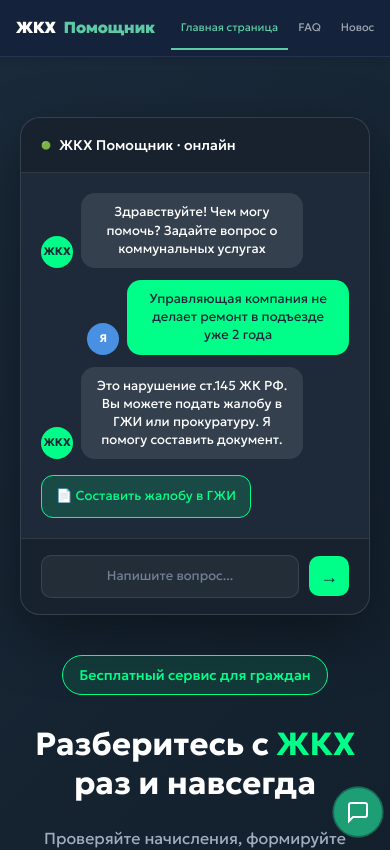
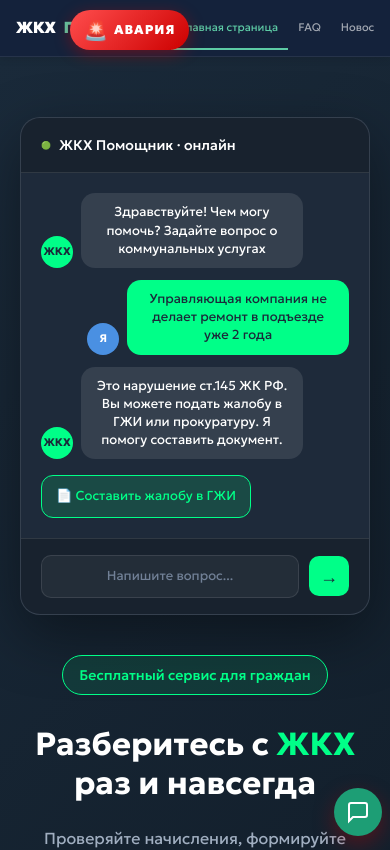
Before and after one commit to satret/zhkh-project, a React (Vite) app in the folder frontend/: page / in a window 390 px wide. Shown: the top 850 px of the page. Built offline with nearby package versions, Linux system fonts and the light colour scheme.

Commit message:
add emergency button

```diff
--- a/frontend/src/pages/MainPage.jsx
+++ b/frontend/src/pages/MainPage.jsx
@@ -2,8 +2,18 @@ import React from 'react';
 import '../styles/pages.css';
 
 export default function HomePage({ onPageChange }) {
+  const handleEmergencyClick = () => {};
+
   return (
     <div className="homepage">
+      {/* КНОПКА ЭКСТРЕННОЙ ПОМОЩИ - В ПРАВОМ ВЕРХНЕМ УГЛУ */}
+      <div className="emergency-corner-button">
+        <button className="emergency-button-top" onClick={handleEmergencyClick}>
+          <span className="emergency-icon-top">🚨</span>
+          <span className="emergency-text-top">АВАРИЯ</span>
+        </button>
+      </div>
+
       <section className="hero-section">
         <div className="hero-container">
 
@@ -36,21 +46,15 @@ export default function HomePage({ onPageChange }) {
             </div>
           </div>
 
-          {/* ПРАВАЯ ЧАСТЬ - ПРОСТО КАРТИНКА */}
-
-
-
-<div className="hero-chat-mockup">
+          {/* ПРАВАЯ ЧАСТЬ - ЧАТ */}
+          <div className="hero-chat-mockup">
             <div className="chat-mockup-window">
-              {/* Шапка чата */}
               <div className="chat-mockup-header">
                 <span className="chat-dot">🟢</span>
                 <span className="chat-title">ЖКХ Помощник · онлайн</span>
               </div>
 
-              {/* Сообщения */}
               <div className="chat-mockup-messages">
-                {/* Сообщение бота */}
                 <div className="chat-message chat-message-bot">
                   <div className="message-avatar">ЖКХ</div>
                   <div className="message-text">
@@ -58,7 +62,6 @@ export default function HomePage({ onPageChange }) {
                   </div>
                 </div>
 
-                {/* Сообщение пользователя */}
                 <div className="chat-message chat-message-user">
                   <div className="message-text">
                     Управляющая компания не делает ремонт в подъезде уже 2 года
@@ -66,7 +69,6 @@ export default function HomePage({ onPageChange }) {
                   <div className="message-avatar user-avatar">Я</div>
                 </div>
 
-                {/* Сообщение бота */}
                 <div className="chat-message chat-message-bot">
                   <div className="message-avatar">ЖКХ</div>
                   <div className="message-text">
@@ -74,37 +76,19 @@ export default function HomePage({ onPageChange }) {
                   </div>
                 </div>
 
-                {/* Кнопка действия */}
                 <div className="chat-action-button">
                   📄 Составить жалобу в ГЖИ
                 </div>
               </div>
 
-              {/* Поле ввода */}
               <div className="chat-mockup-input">
                 <div className="input-placeholder">Напишите вопрос...</div>
                 <button className="send-button">→</button>
               </div>
             </div>
           </div>
-
-
-
-
-
-
-
-
-
-
-
-
-
-
-
         </div>
 
-        {/* Статистика */}
         <div className="hero-stats">
           <div className="stat-item">
             <div className="stat-number">24/7</div>
--- a/frontend/src/styles/pages.css
+++ b/frontend/src/styles/pages.css
@@ -262,6 +262,83 @@
   color: #718096;
 }
 
+/* КНОПКА ЭКСТРЕННОЙ ПОМОЩИ В ПРАВОМ ВЕРХНЕМ УГЛУ */
+.emergency-corner-button {
+  position: fixed;
+  top: 90px;
+  left:70px;
+  z-index: 1000;
+}
+
+.emergency-button-top {
+  display: flex;
+  align-items: center;
+  gap: 8px;
+  padding: 12px 20px;
+  background: linear-gradient(135deg, #ff4d4d 0%, #cc0000 100%);
+  border: none;
+  border-radius: 50px;
+  cursor: pointer;
+  transition: all 0.3s ease;
+  box-shadow: 0 4px 15px rgba(204, 0, 0, 0.4);
+  animation: pulse-corner 2s infinite;
+}
+
+.emergency-button-top:hover {
+  transform: scale(1.05);
+  box-shadow: 0 6px 20px rgba(204, 0, 0, 0.6);
+  background: linear-gradient(135deg, #ff3333 0%, #b30000 100%);
+}
+
+.emergency-icon-top {
+  font-size: 1.5rem;
+  animation: shake 0.5s ease-in-out infinite;
+}
+
+.emergency-text-top {
+  font-size: 1rem;
+  font-weight: 800;
+  color: white;
+  letter-spacing: 1px;
+  text-transform: uppercase;
+}
+
+@keyframes pulse-corner {
+  0% {
+    box-shadow: 0 4px 15px rgba(204, 0, 0, 0.4);
+  }
+  50% {
+    box-shadow: 0 4px 25px rgba(204, 0, 0, 0.8);
+  }
+  100% {
+    box-shadow: 0 4px 15px rgba(204, 0, 0, 0.4);
+  }
+}
+
+@keyframes shake {
+  0%, 100% {
+    transform: rotate(0deg);
+  }
+  25% {
+    transform: rotate(5deg);
+  }
+  75% {
+    transform: rotate(-5deg);
+  }
+}
+
+@keyframes pulse {
+  0% {
+    box-shadow: 0 8px 20px rgba(204, 0, 0, 0.3);
+  }
+  50% {
+    box-shadow: 0 8px 28px rgba(204, 0, 0, 0.6);
+  }
+  100% {
+    box-shadow: 0 8px 20px rgba(204, 0, 0, 0.3);
+  }
+}
+
 /* Адаптивность */
 @media (max-width: 1024px) {
   .hero-container {
@@ -322,6 +399,39 @@
 
   .stat-number {
     font-size: 36px;
+  }
+   .emergency-button {
+    padding: 16px 20px;
+    gap: 12px;
+  }
+
+  .emergency-title {
+    font-size: 1rem;
+  }
+
+  .emergency-subtitle {
+    font-size: 0.75rem;
+  }
+
+  .emergency-action {
+    font-size: 0.7rem;
+  }
+  .emergency-corner-button {
+    top: 10px;
+    right: 10px;
+  }
+
+  .emergency-button-top {
+    padding: 8px 14px;
+    gap: 6px;
+  }
+
+  .emergency-icon-top {
+    font-size: 1.2rem;
+  }
+
+  .emergency-text-top {
+    font-size: 0.8rem;
   }
 }
 
```
